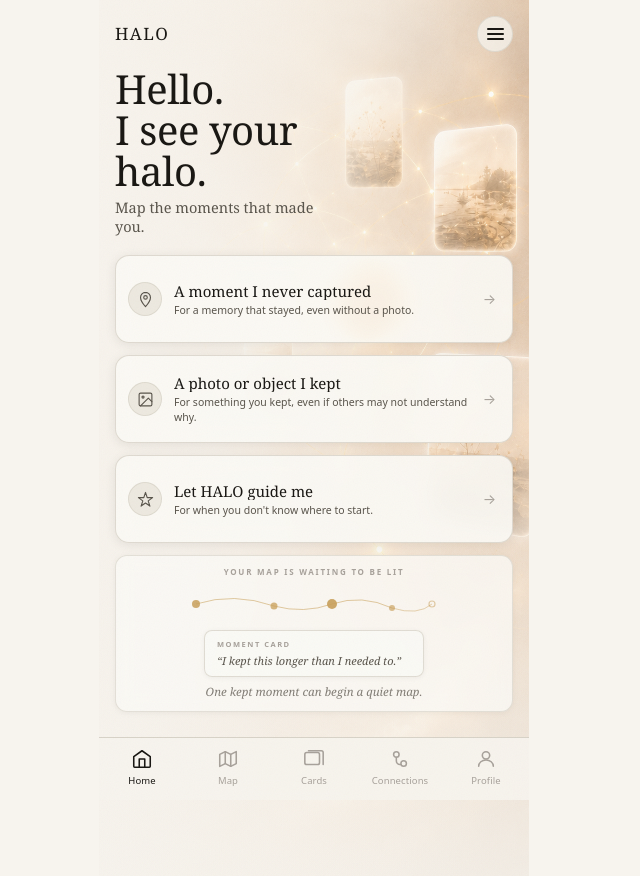
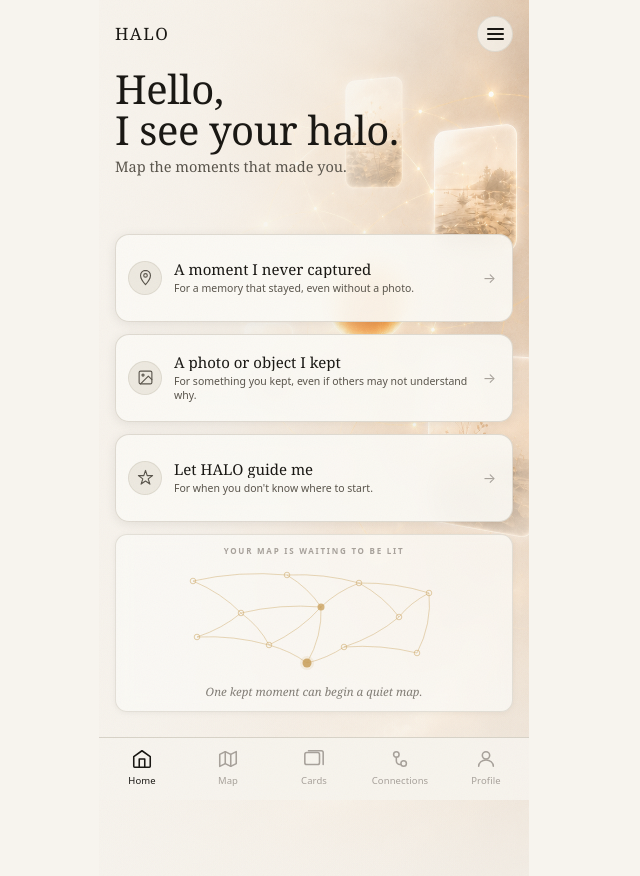
Before and after one commit to leoldonz-sudo/halo-mvp, a Next.js app: page /demo in a window 1280 px wide. Shown: the whole page, without its empty margins (326-966 px from the left). Built offline with nearby package versions, Linux system fonts and the light colour scheme.

Commit message:
fix: Hello comma, one-line headline, 2D map web with hollow nodes, remove card quote

```diff
--- a/app/globals.css
+++ b/app/globals.css
@@ -1844,8 +1844,8 @@ body {
   cursor: pointer;
 }
 
-/* ── Hero copy ── */
-.hs-copy { max-width: 52%; }
+/* ── Hero copy ── wider so headline reads in one line near the orb */
+.hs-copy { max-width: 72%; }
 
 .hs-h1 {
   font-family: var(--font-display);
--- a/components/home/HomeHero.tsx
+++ b/components/home/HomeHero.tsx
@@ -39,37 +39,95 @@ const NAV_TABS = [
   { label: "Profile",     Icon: NavProfile, active: false },
 ];
 
-// ── Map teaser + tiny card hint ──────────────────────────────────────────────
+// ── 2D Memory Map Teaser ─────────────────────────────────────────────────────
+// A multi-dimensional web (面), not a linear track.
+// Mostly hollow nodes. One amber-glow HALO node in the web.
+// Paths cross in multiple directions to suggest depth and dimension.
 
 function MapTeaser() {
   const A = "#c9a05a";
+  // Node definitions: [cx, cy, type]
+  // type: "hollow" | "filled" | "halo"
+  const nodes: [number, number, "hollow" | "filled" | "halo"][] = [
+    [24,  16, "hollow"],   // TL cluster
+    [72,  48, "hollow"],
+    [28,  72, "hollow"],
+    [118, 10, "hollow"],   // top middle
+    [152, 42, "filled"],   // main anchor
+    [100, 80, "hollow"],
+    [190, 18, "hollow"],   // right cluster
+    [230, 52, "hollow"],
+    [175, 82, "hollow"],
+    [260, 28, "hollow"],
+    [248, 88, "hollow"],
+    [138, 98, "halo"],     // HALO orb node — amber, glowing
+  ];
+
+  // Paths connect nodes by index — create a web (面), not a chain
+  const edges: [number, number][] = [
+    [0, 1], [0, 3],
+    [1, 2], [1, 4], [1, 5],
+    [2, 5],
+    [3, 4], [3, 6],
+    [4, 5], [4, 6], [4, 11],
+    [5, 11],
+    [6, 7], [6, 9],
+    [7, 8], [7, 9],
+    [8, 10], [8, 11],
+    [9, 10],
+  ];
+
   return (
     <div className="hs-teaser">
       <p className="hs-teaser-label">YOUR MAP IS WAITING TO BE LIT</p>
 
-      {/* Map constellation — 5 nodes, 4 connecting curves */}
-      <div className="hs-teaser-visual" aria-hidden>
-        <svg viewBox="0 0 280 36" preserveAspectRatio="xMidYMid meet"
-          style={{ width: "100%", maxWidth: 280, height: 36, display: "block", margin: "0 auto" }}>
-          {/* curves */}
-          <path d="M 22,18 Q 60,6  100,20" fill="none" stroke={A} strokeWidth="1" opacity="0.55"/>
-          <path d="M 100,20 Q 130,28 158,18" fill="none" stroke={A} strokeWidth="1" opacity="0.55"/>
-          <path d="M 158,18 Q 188,8  218,22" fill="none" stroke={A} strokeWidth="1" opacity="0.55"/>
-          <path d="M 218,22 Q 244,30 258,18" fill="none" stroke={A} strokeWidth="1" opacity="0.45"/>
-          {/* filled nodes */}
-          <circle cx="22"  cy="18" r="4"   fill={A} opacity="0.85"/>
-          <circle cx="100" cy="20" r="3.5" fill={A} opacity="0.75"/>
-          <circle cx="158" cy="18" r="5"   fill={A} opacity="0.90"/>
-          <circle cx="218" cy="22" r="3"   fill={A} opacity="0.65"/>
-          {/* hollow node — unlit future memory */}
-          <circle cx="258" cy="18" r="3" fill="none" stroke={A} strokeWidth="1.2" opacity="0.5"/>
+      <div aria-hidden style={{ width: "100%", lineHeight: 0 }}>
+        <svg
+          viewBox="0 0 290 112"
+          preserveAspectRatio="xMidYMid meet"
+          style={{ width: "100%", height: 112, display: "block" }}
+        >
+          {/* Edges — thin amber paths forming a 2D web */}
+          {edges.map(([a, b], i) => {
+            const [ax, ay] = nodes[a];
+            const [bx, by] = nodes[b];
+            // slight quadratic bend for organic feel
+            const mx = (ax + bx) / 2 + (by - ay) * 0.15;
+            const my = (ay + by) / 2 + (ax - bx) * 0.08;
+            return (
+              <path
+                key={i}
+                d={`M ${ax},${ay} Q ${mx},${my} ${bx},${by}`}
+                fill="none"
+                stroke={A}
+                strokeWidth="0.9"
+                opacity="0.45"
+              />
+            );
+          })}
+
+          {/* Nodes */}
+          {nodes.map(([cx, cy, type], i) => {
+            if (type === "halo") {
+              return (
+                <g key={i}>
+                  {/* soft glow ring */}
+                  <circle cx={cx} cy={cy} r="7" fill={A} opacity="0.12" />
+                  {/* filled amber centre */}
+                  <circle cx={cx} cy={cy} r="4.5" fill={A} opacity="0.85" />
+                </g>
+              );
+            }
+            if (type === "filled") {
+              return <circle key={i} cx={cx} cy={cy} r="3.5" fill={A} opacity="0.75" />;
+            }
+            // hollow — the majority
+            return (
+              <circle key={i} cx={cx} cy={cy} r="2.8"
+                fill="none" stroke={A} strokeWidth="1" opacity="0.50" />
+            );
+          })}
         </svg>
-      </div>
-
-      {/* Tiny moment card hint */}
-      <div className="hs-card-hint" aria-hidden>
-        <span className="hs-card-hint-label">MOMENT CARD</span>
-        <p className="hs-card-hint-quote">&ldquo;I kept this longer than I needed to.&rdquo;</p>
       </div>
 
       <p className="hs-teaser-caption">One kept moment can begin a quiet map.</p>
@@ -113,9 +171,9 @@ export function HomeHero({ onPick }: { onPick: (type: EntryType) => void }) {
             </button>
           </div>
 
-          {/* Hero copy — left column, right half is background visual */}
+          {/* Hero copy — spans wider so headline sits near the orb */}
           <div className="hs-copy">
-            <h1 className="hs-h1">Hello.<br />I see your<br />halo.</h1>
+            <h1 className="hs-h1">Hello,<br />I see your halo.</h1>
             <p className="hs-sub">Map the moments that made you.</p>
           </div>
 
```
